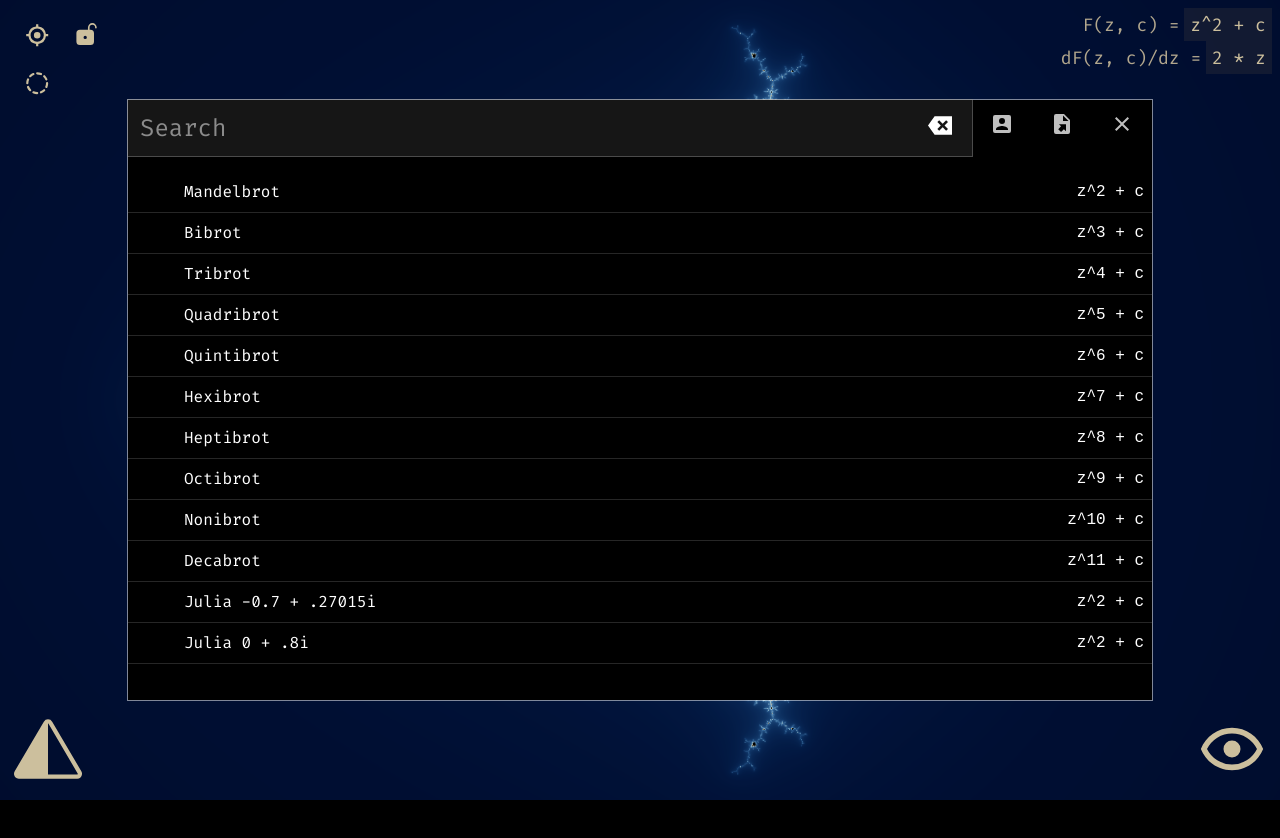
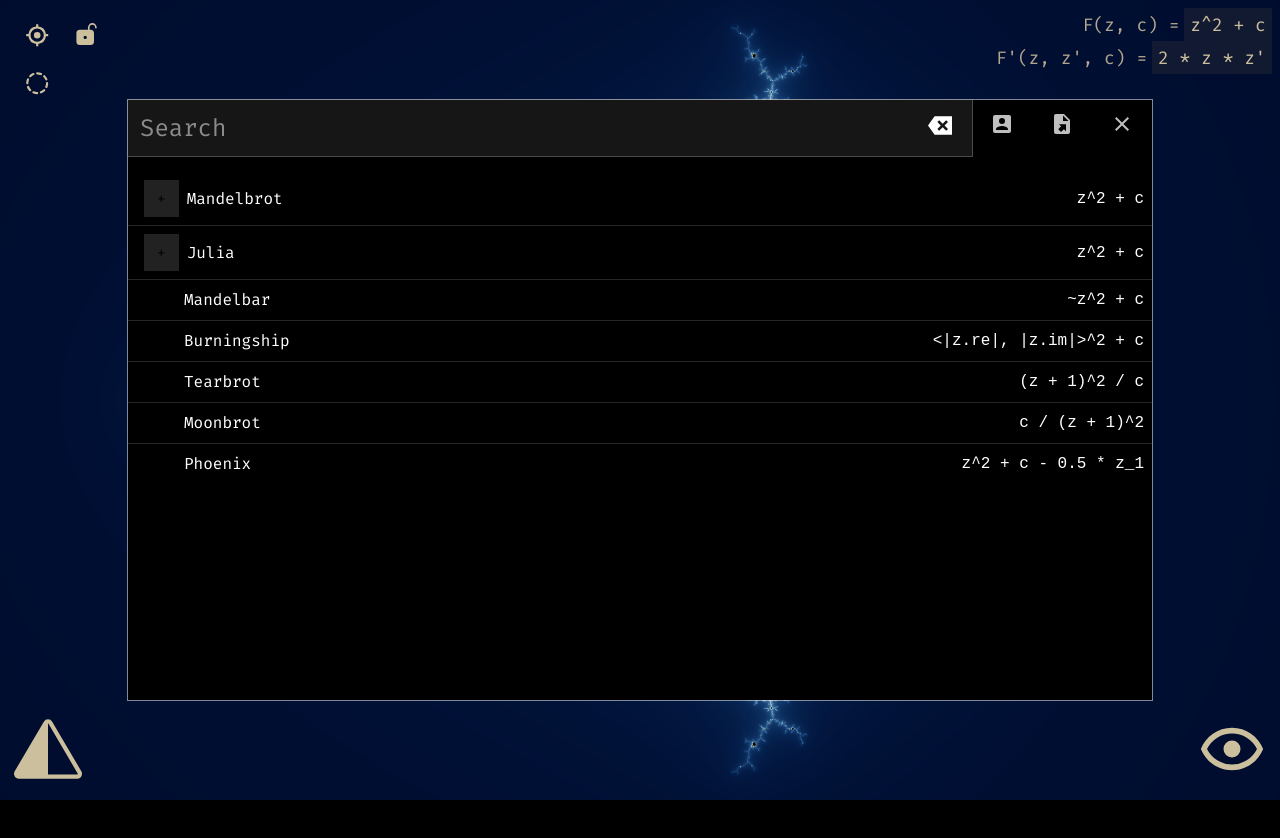
Before and after one commit to paradoxxxzero/fracture, a React (Vite) app: page / in a window 1280 px wide. Both pictures are taken after a click on the button 48 px from the left and 752 px from the top of the page. Shown: the top 838 px of the page. Built offline with nearby package versions, Linux system fonts and the light colour scheme.

Commit message:
Fix lots

```diff
--- a/fracture/components/ComplexFormula.jsx
+++ b/fracture/components/ComplexFormula.jsx
@@ -5,7 +5,6 @@ import { ast } from '../formula'
 export default function ComplexFormula({
   name,
   label,
-  params,
   togglerName,
   toggler,
   value,
@@ -19,6 +18,7 @@ export default function ComplexFormula({
 
   useEffect(() => {
     setRaw(defaultValue())
+    setValid(true)
   }, [defaultValue, value])
 
   const [valid, setValid] = useState(true)
@@ -27,9 +27,20 @@ export default function ComplexFormula({
     newRaw => {
       setRaw(newRaw)
       try {
+        const params = [
+          'z',
+          'c',
+          'Z',
+          'dz',
+          'dc',
+          'z_prime',
+          'z_1',
+          'z_1_prime',
+          'dz_1',
+        ]
         // eslint-disable-next-line no-new-func
         const F = new Function(...params, `return ${ast(newRaw).toComplex()}`)
-        const args = params.map(p => cx(1))
+        const args = params.map(p => cx(Math.random()))
         F(...args)
       } catch (e) {
         console.warn(e)
@@ -39,7 +50,7 @@ export default function ComplexFormula({
       setValid(true)
       onChange(name, newRaw)
     },
-    [params, onChange, name]
+    [onChange, name]
   )
 
   const handleChange = event => {
--- a/fracture/components/Float.jsx
+++ b/fracture/components/Float.jsx
@@ -14,27 +14,33 @@ export default function Float({
   onChange,
   ...props
 }) {
-  const defaultValue = useCallback(() => `${value}`, [value])
-
-  const [raw, setRaw] = useState(defaultValue)
+  const [raw, setRaw] = useState(`${value}`)
 
   useEffect(() => {
-    setRaw(defaultValue())
-  }, [defaultValue, value])
+    try {
+      if (decimal ? !value.eq(m(raw)) : value !== parseFloat(raw)) {
+        setRaw(`${value}`)
+        setValid(true)
+      }
+    } catch (e) {
+      console.warn(e)
+      setValid(false)
+    }
+  }, [raw, value])
 
   const [valid, setValid] = useState(true)
 
   const update = useCallback(
     newRaw => {
       setRaw(newRaw)
-      let parsed
-      try {
-        parsed = decimal ? m(newRaw) : parseFloat(newRaw)
-      } catch (e) {
-        console.warn(e)
+      if (
+        !newRaw ||
+        !newRaw.match(/^\s*-?\s*(\d+(\.\d*)?|\.\d+)(e-?\d+)?\s*$/)
+      ) {
         setValid(false)
         return
       }
+      const parsed = decimal ? m(newRaw) : parseFloat(newRaw)
       if (!decimal && (isNaN(parsed) || parsed < min || parsed > max)) {
         setValid(false)
       } else {
--- a/fracture/components/Number.jsx
+++ b/fracture/components/Number.jsx
@@ -49,6 +49,7 @@ export default function Number({
 
   useEffect(() => {
     setRaw(defaultValue())
+    setValid(true)
   }, [defaultValue, value])
 
   const [valid, setValid] = useState(true)
--- a/fracture/components/Preset.jsx
+++ b/fracture/components/Preset.jsx
@@ -75,7 +75,7 @@ export default memo(function Preset({
           ) : null}
           <span className="preset-name">{name}</span>
           <span className="preset-spacer" />
-          <code className="preset-formula">{params.fzc}</code>
+          <code className="preset-formula">{params.f}</code>
         </div>
       </div>
       {open &&
--- a/fracture/components/UI.jsx
+++ b/fracture/components/UI.jsx
@@ -72,7 +72,7 @@ export default function UI({ runtime, params, setRuntime, updateParams }) {
   const handleReset = useCallback(() => {
     updateParams({
       center: cx(),
-      point: cx(),
+      // point: cx(),
       scale: 1.2,
     })
   }, [updateParams])
@@ -151,26 +151,23 @@ export default function UI({ runtime, params, setRuntime, updateParams }) {
             <aside className="formula">
               <ComplexFormula
                 label="F(z, c) ="
-                name="fzc"
-                params={['z', 'c']}
-                value={params.fzc}
+                name="f"
+                value={params.f}
                 onChange={handleChange}
               />
               {params.useDerivative ? (
                 <ComplexFormula
-                  label="dF(z, c)/dz ="
-                  name="dfzcdz"
-                  params={['z', 'c']}
-                  value={params.dfzcdz}
+                  label="F'(z, z', c) ="
+                  name="f_prime"
+                  value={params.f_prime}
                   onChange={handleChange}
                 />
               ) : null}
               {runtime.perturb ? (
                 <ComplexFormula
                   label="F(Z, dz, dc) ="
-                  params={['Z', 'dz', 'dc']}
-                  name="fZdzdc"
-                  value={params.fZdzdc}
+                  name="f_perturb"
+                  value={params.f_perturb}
                   onChange={handleChange}
                 />
               ) : null}
@@ -240,6 +237,17 @@ export default function UI({ runtime, params, setRuntime, updateParams }) {
                 toggler={params.useDerivative}
                 onChange={handleChange}
               />
+              {params.useDerivative ? (
+                <label className="boolean-label">
+                  <Boolean
+                    className="button"
+                    name="useDistanceEstimate"
+                    value={params.useDistanceEstimate}
+                    onChange={handleChange}
+                  />
+                  Distance Estimate
+                </label>
+              ) : null}
               {params.useDerivative ? (
                 <label className="boolean-label">
                   <Boolean
--- a/fracture/decimal.js
+++ b/fracture/decimal.js
@@ -34,6 +34,9 @@ export class Decimal {
       } else {
         value = value.toFixed(-Math.log10(Math.abs(value)) + floatPrecision)
       }
+    }
+    if (typeof value === 'string' && value.match(/e/)) {
+      value = parseFloat(value).toFixed(floatPrecision)
     }
 
     let [ints, decis] = value.split('.').concat('')
@@ -189,7 +192,10 @@ export class Decimal {
     }
     return y
   }
-
+  eq(num) {
+    num = this.adapt(num)
+    return this._n === num._n
+  }
   toNumber() {
     return Number(this._n) / Number(shift(this.precision))
   }
@@ -231,6 +237,9 @@ export class Complex {
       this.re.multiply(c.re).add(this.im.multiply(c.im)).divide(d),
       this.im.multiply(c.re).subtract(this.re.multiply(c.im)).divide(d)
     )
+  }
+  neg() {
+    return new Complex(this.re.neg(), this.im.neg())
   }
   exp() {
     const r = this.re.exp()
--- a/fracture/default.js
+++ b/fracture/default.js
@@ -6,7 +6,8 @@ export const defaultParams = {
   scale: 1.2,
   usePerturbation: null, // Auto
   useDerivative: true,
-  derivative: 5,
+  derivative: 50,
+  useDistanceEstimate: false,
   showDerivative: false,
   useSmoothing: true,
   smoothing: 50,
@@ -17,8 +18,12 @@ export const defaultParams = {
   supersampling:
     window.devicePixelRatio > 2 ? window.devicePixelRatio / 2 : 1.1,
   fixed: true,
-  point: cx(0, 0),
-  fzc: 'z^2 + c',
-  dfzcdz: '2 * z',
-  fZdzdc: '2 * Z * dz + dz^2 + dc',
+  point: cx(),
+  transform: [
+    [1, 0],
+    [0, 1],
+  ],
+  f: 'z^2 + c',
+  f_prime: "2 * z * z'",
+  f_perturb: '2 * Z * dz + dz^2 + dc',
 }
--- a/fracture/formula.js
+++ b/fracture/formula.js
@@ -1,11 +1,11 @@
 const tokens = {
   whitespace: /^\s+/,
-  float: /^-?([0-9]+([.][0-9]*)?|[.][0-9]+)/,
-  integer: /^-?[0-9]+/,
+  float: /^([0-9]+([.][0-9]*)?|[.][0-9]+)/,
+  integer: /^[0-9]+/,
   operator: /^(\*\*|[+\-*/^]|\|-\|)/,
   unaryPrefix: /^~/,
   unarySuffix: /^(\.re|\.im)/,
-  identifier: /^[a-zA-Z_][a-zA-Z0-9_]*/,
+  identifier: /^[a-zA-Z_][a-zA-Z0-9_]*'?/,
   pipe: /^\|/,
   hash: /^#/,
   lparen: /^\(/,
@@ -39,7 +39,6 @@ const shaderBinary = {
   complex: 'vec2',
 }
 const shaderUnary = {
-  '+': '+',
   '-': '-',
   '~': 'conj',
   abs: 'abs',
@@ -47,14 +46,13 @@ const shaderUnary = {
 }
 const complexBinary = {
   '+': 'add',
-  '-': 'sub',
+  '-': 'subtract',
   '*': 'multiply',
-  '/': 'div',
+  '/': 'divide',
   '^': 'pow',
   '**': 'pow',
 }
 const complexUnary = {
-  '+': 'nop',
   '-': 'neg',
   '.re': 'real',
   '.im': 'imag',
@@ -81,18 +79,28 @@ class BinaryOp {
     return `(${this.left.toFull()} ${this.type} ${this.right.toFull()})`
   }
   toShader() {
-    if (this.type === '^' && this.right.type === 'number') {
-      if (this.right.value % 1 === 0) {
-        if (this.right.value === 1) {
+    if (
+      this.type === '^' &&
+      (this.right.type === 'number' ||
+        (this.right instanceof UnaryOp && this.right.operand.type === 'number'))
+    ) {
+      let k = 0
+      if (this.right instanceof UnaryOp) {
+        k = this.right.operand.value * (this.right.type === '-' ? -1 : 1)
+      } else {
+        k = this.right.value
+      }
+      if (k % 1 === 0) {
+        if (k === 1) {
           return this.left.toShader()
         }
-        if (this.right.value < 10) {
-          return `cpow${this.right.value}(${this.left.toShader()})`
+        if (k > 0 && k < 10) {
+          return `cpow${k}(${this.left.toShader()})`
         } else {
-          return `cpow(${this.left.toShader()}, ${this.right.value})`
+          return `cpow(${this.left.toShader()}, ${k})`
         }
       } else {
-        return `cpow(${this.left.toShader()}, ${this.right.value})`
+        return `cpow(${this.left.toShader()}, ${k})`
       }
     }
     return `${shaderBinary[this.type]}(${this.left.toShader()}, ${this.right.toShader()})`
@@ -124,9 +132,15 @@ class UnaryOp {
     if (this.type === '.im') {
       return `${this.operand.toShader()}.y`
     }
+    if (this.type === '+') {
+      return this.operand.toShader()
+    }
     return `${shaderUnary[this.type]}(${this.operand.toShader()})`
   }
   toComplex() {
+    if (this.type === '+') {
+      return this.operand.toComplex()
+    }
     return `(${this.operand.toComplex()}).${complexUnary[this.type]}()`
   }
 }
@@ -145,13 +159,13 @@ class Leaf {
   }
   toShader() {
     if (this.type === 'identifier') {
-      return this.value
+      return this.value.replace(/'/g, '_prime')
     }
     return `${this.value.toFixed(6)}`
   }
   toComplex() {
     if (this.type === 'identifier') {
-      return this.value
+      return this.value.replace(/'/g, '_prime')
     }
     return `cx(${this.value})`
   }
@@ -211,6 +225,8 @@ const parse = tokens => {
       } else if (token.type === 'identifier') {
         i++
         node = new BinaryOp('*', node, new Leaf('identifier', token.value))
+      } else if (['lparen', 'lt', 'identifier'].includes(token.type)) {
+        node = new BinaryOp('*', node, factor())
       } else {
         break
       }
--- a/fracture/hooks/useRender.js
+++ b/fracture/hooks/useRender.js
@@ -25,6 +25,7 @@ export const useRender = (runtime, setRuntime) => {
     runtime.iterations,
     runtime.maxIterations,
     runtime.center,
+    runtime.transform,
     runtime.point,
     runtime.derivative,
     runtime.smoothing,
@@ -39,13 +40,14 @@ export const useRender = (runtime, setRuntime) => {
       return runtime
     })
   }, [
-    runtime.fzc,
-    runtime.dfzcdz,
-    runtime.fZdzdc,
+    runtime.f,
+    runtime.f_prime,
+    runtime.f_perturb,
     runtime.fixed,
     runtime.perturb,
     runtime.useDerivative,
     runtime.showDerivative,
+    runtime.useDistanceEstimate,
     runtime.useSmoothing,
     setRuntime,
   ])
@@ -70,19 +72,21 @@ export const useRender = (runtime, setRuntime) => {
     })
     // eslint-disable-next-line react-hooks/exhaustive-deps
   }, [
-    runtime.fzc,
-    runtime.dfzcdz,
-    runtime.fZdzdc,
+    runtime.f,
+    runtime.f_prime,
+    runtime.f_perturb,
     runtime.center,
     runtime.scale,
     runtime.derivative,
     runtime.useDerivative,
+    runtime.useDistanceEstimate,
     runtime.useSmoothing,
     runtime.showDerivative,
     runtime.perturb,
     runtime.bailout,
     runtime.hue,
     runtime.contrast,
+    runtime.transform,
     runtime.iterations,
     runtime.smoothing,
     runtime.supersampling,
--- a/fracture/presets.js
+++ b/fracture/presets.js
@@ -1,5 +1,10 @@
 import { cx } from './decimal'
 import { defaultParams } from './default'
+
+const rotate = o => [
+  [Math.cos(o), -Math.sin(o)],
+  [Math.sin(o), Math.cos(o)],
+]
 
 const binomialCoef = (n, k) => {
   if (k === 0 || k === n) {
@@ -34,9 +39,9 @@ const brot = (name, n, extra = {}) => ({
   name,
   params: {
     center: cx(),
-    fzc: `z^${n} + c`,
-    dfzcdz: `${n} * z^${n - 1}`,
-    fZdzdc: `${pascal('Z', 'dz', n, 1)} + dc`,
+    f: `z^${n} + c`,
+    f_prime: `${n} * z^${n - 1} * z'`.replace('^1', ''),
+    f_perturb: `${pascal('Z', 'dz', n, 1)} + dc`,
     ...extra,
   },
 })
@@ -51,8 +56,20 @@ const julia = (name, n, c, extra = {}) => ({
   },
 })
 
-export const presets = [
-  brot('Mandelbrot', 2),
+const withDefaults = presets =>
+  presets.map(({ name, params, subforms }) => ({
+    name,
+    params: {
+      ...defaultParams,
+      ...params,
+    },
+    subforms: subforms ? withDefaults(subforms) : [],
+  }))
+
+export const presets = withDefaults([
+  {
+    ...brot('Mandelbrot', 2, { center: cx(-0.5) }),
+    subforms: [
       brot('Bibrot', 3),
       brot('Tribrot', 4),
       brot('Quadribrot', 5),
@@ -62,33 +79,78 @@ export const presets = [
       brot('Octibrot', 9),
       brot('Nonibrot', 10),
       brot('Decabrot', 11),
-  julia('Julia -0.7 + .27015i', 2, cx(-0.7, 0.27015)),
+    ],
+  },
+  {
+    ...julia('Julia', 2, cx(-0.7, 0.27015)),
+    subforms: [
       julia('Julia 0 + .8i', 2, cx(0, 0.8)),
       julia('Julia 0.355 + .355i', 2, cx(0.355, 0.355)),
       julia('Bijulia -0.371594 + .662412i', 3, cx(-0.371594, 0.662412)),
       julia('Trijulia -0.29053 - 0.450488i', 4, cx(-0.29053, -0.450488), {
-    derivative: 12,
+        derivative: 80,
       }),
+    ],
+  },
   {
     name: 'Mandelbar',
     params: {
       ...brot('Mandelbar', 2).params,
-      fzc: '~z^2 + c',
-      dfzcdz: '2 * ~z',
-      fZdzdc: '~(2 * Z * dz + dz^2) + dc',
+      f: '~z^2 + c',
+      f_prime: "2 * ~z * z'",
+      f_perturb: '~(2 * Z * dz + dz^2) + dc',
     },
   },
   {
     name: 'Burningship',
     params: {
-      center: cx(),
-      fzc: '<|z.re|, |z.im|>^2 + c',
-      dfzcdz: '2 * z * <|z.re|, |z.im|> * <#z.re#, #z.im#>',
-      fZdzdc:
+      center: cx(0.5, 0.5),
+      transform: rotate(Math.PI),
+      scale: 1.5,
+      f: '<|z.re|, |z.im|>^2 + c',
+      f_prime: "2 * z * <|z.re|, |z.im|> * <#z.re#, #z.im#> * z'",
+      f_perturb:
         '<2 * dz.re * Z.re + dz.re * dz.re - 2 * Z.im * dz.im - dz.im * dz.im, 2 * ((Z.re * Z.im) |-| (Z.re * dz.im + dz.re * Z.im + dz.re * dz.im))> + dc',
     },
   },
-
+  {
+    name: 'Tearbrot',
+    params: {
+      center: cx(0, 1),
+      scale: 4,
+      transform: rotate(-Math.PI / 2),
+      f: '(z + 1)^2 / c',
+      f_prime: "2 * (z + 1) / c * z'",
+      usePerturbation: false, // TODO
+      showDerivative: true,
+      derivative: 80,
+    },
+  },
+  {
+    name: 'Moonbrot',
+    params: {
+      center: cx(0, 0),
+      scale: 6,
+      f: 'c / (z + 1)^2',
+      f_prime: "- 2 * c / (z + 1)^3 * z'",
+      derivative: 120,
+      usePerturbation: false, // TODO
+    },
+  },
+  {
+    name: 'Phoenix',
+    params: {
+      center: cx(0, 0),
+      point: cx(0.5667),
+      scale: 1.5,
+      transform: rotate(-Math.PI / 2),
+      fixed: false,
+      f: 'z^2 + c - 0.5 * z_1',
+      useDerivative: false,
+      f_prime: "2 * z * z' - 0.5 * z_1 * z_1'",
+      f_perturb: '2 * Z * dz + dz^2 + dc - 0.5 * dz_1',
+    },
+  },
   // 'multibrot',
   // 'multijulia',
   // 'newton',
@@ -98,10 +160,4 @@ export const presets = [
   // "burning_ship",
   // "tricorn",
   // "celtic",
-].map(({ name, params }) => ({
-  name,
-  params: {
-    ...defaultParams,
-    ...params,
-  },
-}))
+])
--- a/fracture/render.js
+++ b/fracture/render.js
@@ -13,13 +13,14 @@ const preprocess = (rt, source) => {
         rt.useDerivative ? '#define USE_DERIVATIVE' : '',
         rt.showDerivative ? '#define SHOW_DERIVATIVE' : '',
         rt.useSmoothing ? '#define USE_SMOOTHING' : '',
+        rt.useDistanceEstimate ? '#define USE_DISTANCE_ESTIMATE' : '',
       ]
         .filter(Boolean)
         .join('\n')
     )
-    .replace(/F\(z,\s*c\)/g, ast(rt.fzc).toShader())
-    .replace(/dF\s*\/\s*dz\(z,\s*c\)/, ast(rt.dfzcdz).toShader())
-    .replace(/F\(Z,\s*dz,\s*dc\)/, ast(rt.fZdzdc).toShader())
+    .replace(/F\(z,\s*c\)/g, ast(rt.f).toShader())
+    .replace(/F_prime\s*\(z,\s*c\,\s*z_prime\)/, ast(rt.f_prime).toShader())
+    .replace(/F\(Z,\s*dz,\s*dc\)/, ast(rt.f_perturb).toShader())
   // console.log(
   //   source
   //     .split('\n')
@@ -149,7 +150,7 @@ export const recompile = rt => {
     maxIterations: gl.getUniformLocation(rt.env.program, 'maxIterations'),
     center: gl.getUniformLocation(rt.env.program, 'center'),
     point: gl.getUniformLocation(rt.env.program, 'point'),
-    power: gl.getUniformLocation(rt.env.program, 'power'),
+    transform: gl.getUniformLocation(rt.env.program, 'transform'),
     scale: gl.getUniformLocation(rt.env.program, 'scale'),
     aspect: gl.getUniformLocation(rt.env.program, 'aspect'),
     derivative: gl.getUniformLocation(rt.env.program, 'derivative'),
@@ -157,10 +158,12 @@ export const recompile = rt => {
     contrast: gl.getUniformLocation(rt.env.program, 'contrast'),
     hue: gl.getUniformLocation(rt.env.program, 'hue'),
   }
-  // ;['fzc', 'dfzcdz', 'fZdzdc'].forEach((name, i) => {
-  //   const st = ast(rt[name])
-  //   console.log(name, st.toShader(), st.toComplex())
-  // })
+  if (window.location.search.includes('debug')) {
+    ;['f', 'f_prime', 'f_perturb'].forEach((name, i) => {
+      const st = ast(rt[name])
+      console.info(name, st.toShader(), st.toComplex())
+    })
+  }
   gl.useProgram(rt.env.program) // NEEDED?
   updateUniforms(rt)
 }
@@ -176,9 +179,10 @@ export const updateUniforms = rt => {
   uniforms.hue && rt.gl.uniform1f(uniforms.hue, rt.hue / 360)
   uniforms.iterations && rt.gl.uniform1i(uniforms.iterations, rt.iterations)
   uniforms.center && rt.gl.uniform2fv(uniforms.center, rt.center.to2fv())
+  uniforms.transform &&
+    rt.gl.uniformMatrix2fv(uniforms.transform, false, rt.transform.flat(1))
   uniforms.point && rt.gl.uniform2fv(uniforms.point, rt.point.to2fv())
-  uniforms.derivative &&
-    rt.gl.uniform1f(uniforms.derivative, 10 ** -rt.derivative)
+  uniforms.derivative && rt.gl.uniform1f(uniforms.derivative, rt.derivative)
   uniforms.aspect &&
     rt.gl.uniform1f(uniforms.aspect, rt.gl.canvas.width / rt.gl.canvas.height)
 }
@@ -199,15 +203,25 @@ export const resizeCanvasToDisplaySize = (canvas, sampling) => {
   }
 }
 
+const multiply = (c, matrix) => {
+  return cx(
+    c.re.multiply(matrix[0][0]).add(c.im.multiply(matrix[0][1])),
+    c.re.multiply(matrix[1][0]).add(c.im.multiply(matrix[1][1]))
+  )
+}
+
 const fillOrbit = (rt, orbit, z, c, max, shift) => {
   const [a, b] = shift ? [2, 3] : [0, 1]
   // eslint-disable-next-line no-new-func
-  const F = new Function('z', 'c', `return ${ast(rt.fzc).toComplex()}`)
+  const F = new Function('z', 'c', 'z_1', `return ${ast(rt.f).toComplex()}`)
   let i = 0
+  let z_1 = cx()
   for (; i < rt.iterations; i++) {
     orbit[i * 4 + a] = z.re.toNumber()
     orbit[i * 4 + b] = z.im.toNumber()
-    z = F(z, c)
+    let prev_z = z
+    z = F(z, c, z_1)
+    z_1 = prev_z
 
     if (z.norm2().toNumber() >= rt.bailout) {
       break
@@ -234,12 +248,13 @@ export const render = rt => {
   if (rt.perturb) {
     const orbit = new Float32Array(64 * 64 * 4)
     const max = [0, 0]
+    const center = multiply(rt.center, rt.transform)
     if (rt.fixed) {
-      fillOrbit(rt, orbit, cx(), rt.center, max)
-      fillOrbit(rt, orbit, rt.point, rt.center, max, true)
+      fillOrbit(rt, orbit, cx(), center, max)
+      fillOrbit(rt, orbit, rt.point, center, max, true)
     } else {
       fillOrbit(rt, orbit, cx(), rt.point, max)
-      fillOrbit(rt, orbit, rt.center, rt.point, max, true)
+      fillOrbit(rt, orbit, center, rt.point, max, true)
     }
     gl.uniform2iv(rt.env.uniforms.maxIterations, max)
 
```
Also changed, not shown: fracture/fragment.glsl. Lines whose indentation alone changed are shown as unchanged.
